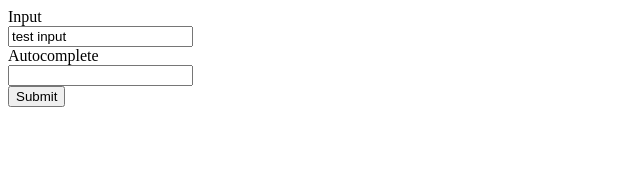
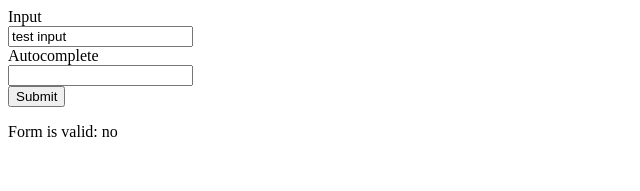
Before and after one commit to yoave23/validatable-controls, a React (Create React App) app in the folder examples/: page / in a window 1280 px wide. Shown: the top 191 px of the page, without its empty margins (0-640 px from the left). Built offline with nearby package versions, Linux system fonts and the light colour scheme.

Commit message:
example additions

```diff
--- a/examples/src/App.js
+++ b/examples/src/App.js
@@ -8,6 +8,7 @@ class App extends Component {
         super(props);
 
         this.state = {
+            validityStatus: {},
             submitted: false,
             testInput: 'test input'
         };
@@ -21,6 +22,13 @@ class App extends Component {
     }
 
     onValidityChanged = (input, errorMessage) => {
+        const validityStatus = { ...this.state.validityStatus };
+        validityStatus[input.name] = errorMessage;
+        this.setState({ validityStatus });
+    }
+
+    isFormValid = () => {
+        return Object.keys(this.state.validityStatus).filter(item => !!this.state.validityStatus[item]).length === 0;
     }
 
     // demo validation Rules
@@ -40,9 +48,10 @@ class App extends Component {
         return 'value length should be less than ten';
     }
 
-    onChange =(e)=>{
-        this.setState({[e.target.name]: e.target.value});
+    onChange = (e) => {
+        this.setState({ [e.target.name]: e.target.value });
     }
+
     render() {
         return (
             <div>
@@ -54,17 +63,20 @@ class App extends Component {
                             validationRules={[this.shouldBeEven, this.shouldBeLessThanTen]}
                             name="testInput"
                             value={this.state.testInput}
-                            onChange={this.onChange}/>
+                            onChange={this.onChange} />
                     </div>
                     <div className="control-group">
                         <label>Autocomplete</label>
-                        <Autocomplete items={this.autocompleteItems} id="testAutocomplete"
+                        <Autocomplete items={this.autocompleteItems}
+                            id="testAutocomplete"
+                            name="testAutocomplete"
                             submitted={this.state.submitted}
                             onValidityChanged={this.onValidityChanged}
                             validationRules={[this.required]} />
                     </div>
                     <button onClick={this.onSubmit}>Submit</button>
                 </form>
+                Form is valid: {this.isFormValid() ? 'yes' : 'no'}
             </div>
         )
     }
--- a/package.json
+++ b/package.json
@@ -1,6 +1,6 @@
 {
   "name": "validatable-controls",
-  "version": "1.1.2",
+  "version": "1.1.3",
   "main": "dist/index.js",
   "license": "MIT",
   "repository": "https://github.com/yoave23/validatable-controls.git",
```
